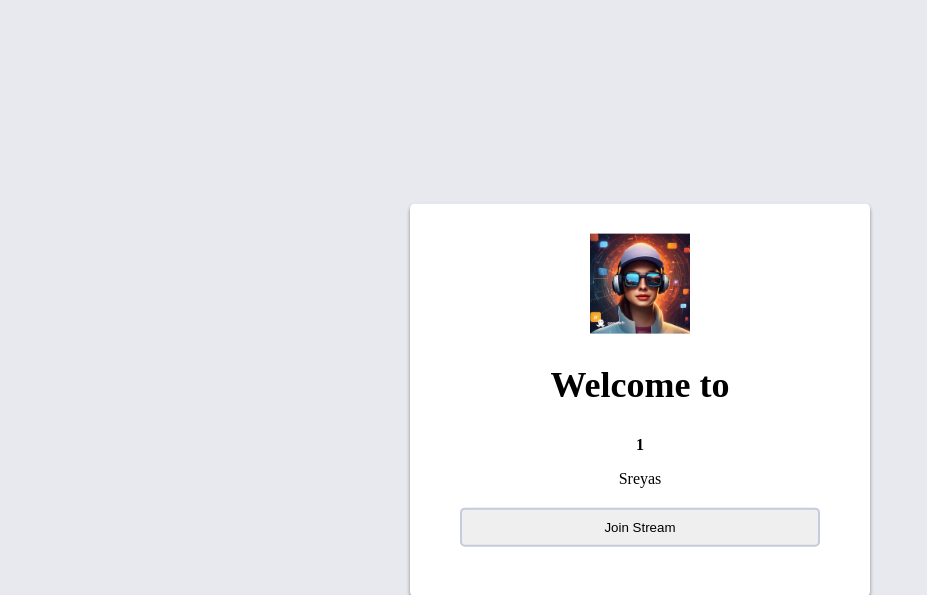
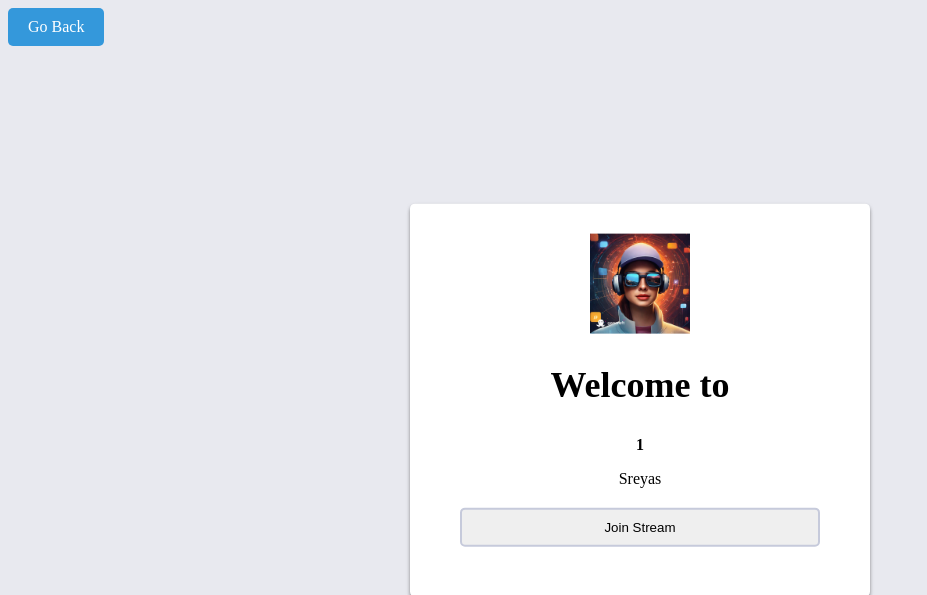
Before and after one commit to Sreyas-J/ZenseProject, a Django app: page /1/ in a window 1280 px wide. Shown: the top 595 px of the page, without its empty margins (0-927 px from the left). Run offline with Django 4.2, Linux system fonts and the light colour scheme; a user stored in the database is signed in.

Commit message:
fixed goback button

```diff
--- a/ZenseProject/videoCall/templates/lobby.html
+++ b/ZenseProject/videoCall/templates/lobby.html
@@ -4,11 +4,32 @@
 
 {% block title %} Home {% endblock %}
 
+{% block style %}
+<style>
+    a.goBack {
+        display: inline-block;
+        padding: 10px 20px;
+        background-color: #3498db;
+        color: white;
+        text-decoration: none;
+        border-radius: 5px;
+        border: none;
+        cursor: pointer;
+    }
+
+    /* Change color on hover */
+    a.goBack:hover {
+        background-color: #2980b9;
+    }
+</style>
+{% endblock style %}
+
 {% block content %}
 
 <main>
+    <a href="{{ request.META.HTTP_REFERER }}" class="goBack">Go Back</a>
     <section id="form-container">
-<img src="{% static 'images/icon.png' %}" id="logo"/>
+        <img src="{% static 'images/icon.png' %}" id="logo" />
         <div id="welcome-message">
             <h1>Welcome to</h1><b>{{room}}</b>
             <p>{{user.username}}</p>
@@ -16,7 +37,7 @@
 
         <form id="form">
             <div class="form-field">
-        <input type="submit" value="Join Stream"/>
+                <input type="submit" value="Join Stream" />
             </div>
         </form>
     </section>
@@ -30,7 +51,7 @@ let handleSubmit = async (e) => {
         e.preventDefault();
 
         let room = welcomeMessage.querySelector('b').textContent;
-    let name= welcomeMessage.querySelector('p').textContent;
+        let name = welcomeMessage.querySelector('p').textContent;
         let response = await fetch(`get_token/?channel=${room}`);
         let data = await response.json();
         let UID = data.uid;
--- a/ZenseProject/videoCall/views.py
+++ b/ZenseProject/videoCall/views.py
@@ -190,6 +190,7 @@ def createMember(request):
 def createGroup(request):
     if request.method=="POST":
         name=request.POST.get("group")
+        print(name)
 
         if Group.objects.filter(name=name).exists():
             messages.error(request,"This group already exists")
@@ -197,11 +198,13 @@ def createGroup(request):
         else:
             s3.put_object(Bucket=bucket, Key=f'{name}/')
             icon_file = request.FILES.get('icon')
-            icon_path = f'icon/{name}_{icon_file.name}'
-            icon_path = default_storage.save(icon_path, icon_file)
-
             profile=Profile.objects.get(user=request.user)
-            grp=Group.objects.create(name=name,setting=request.POST.get("setting"),icon=icon_path)
+            if icon_file:
+                icon_path = f'icon/{name}_{icon_file.name}'
+                icon_path = default_storage.save(icon_path, icon_file)
+                grp=Group.objects.create(name=name,setting=request.POST.get("setting"),icon=icon_path)
+            else:
+                grp=Group.objects.create(name=name,setting=request.POST.get("setting"))
 
             profile.groups.add(grp)
             profile.admin.add(grp)
```
Also changed, not shown: ZenseProject/videoCall/templates/addMember.html (+2 -7 lines), ZenseProject/videoCall/templates/recording.html (+18 -1 lines), ZenseProject/db.sqlite3. Lines whose indentation alone changed are shown as unchanged.
